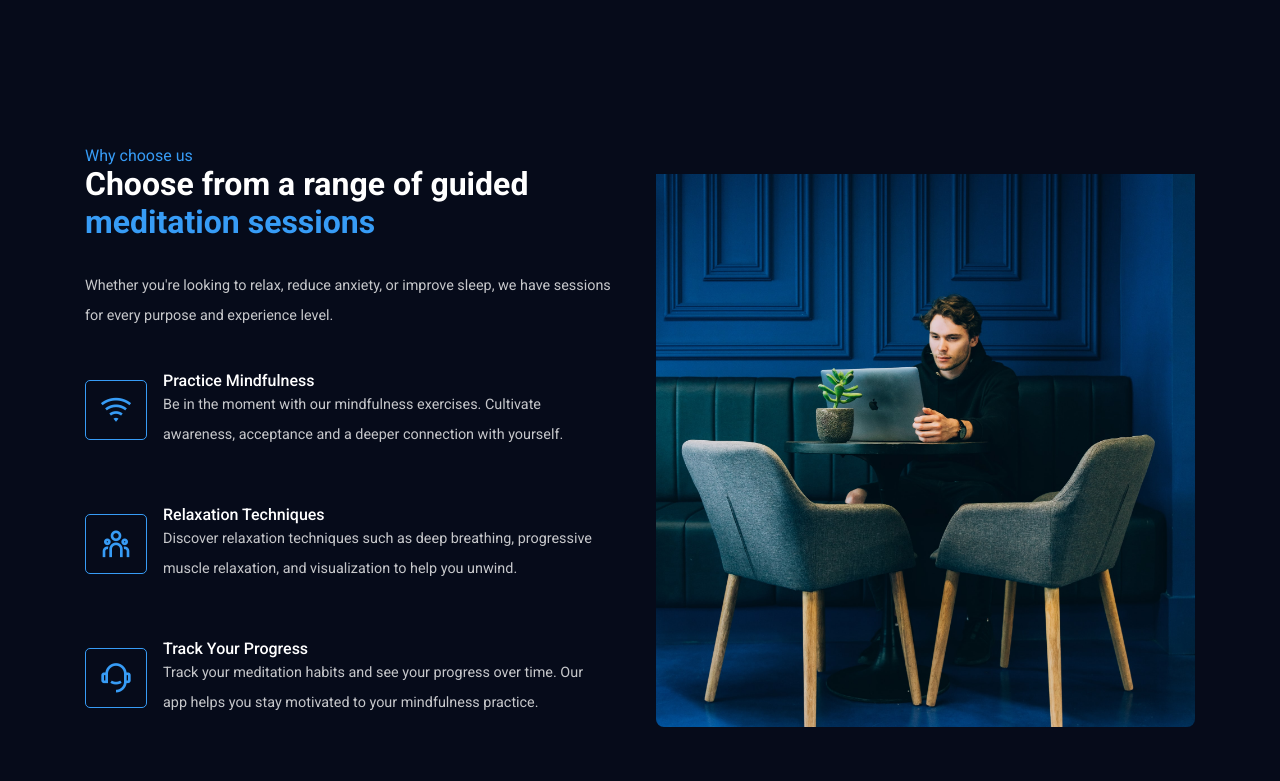
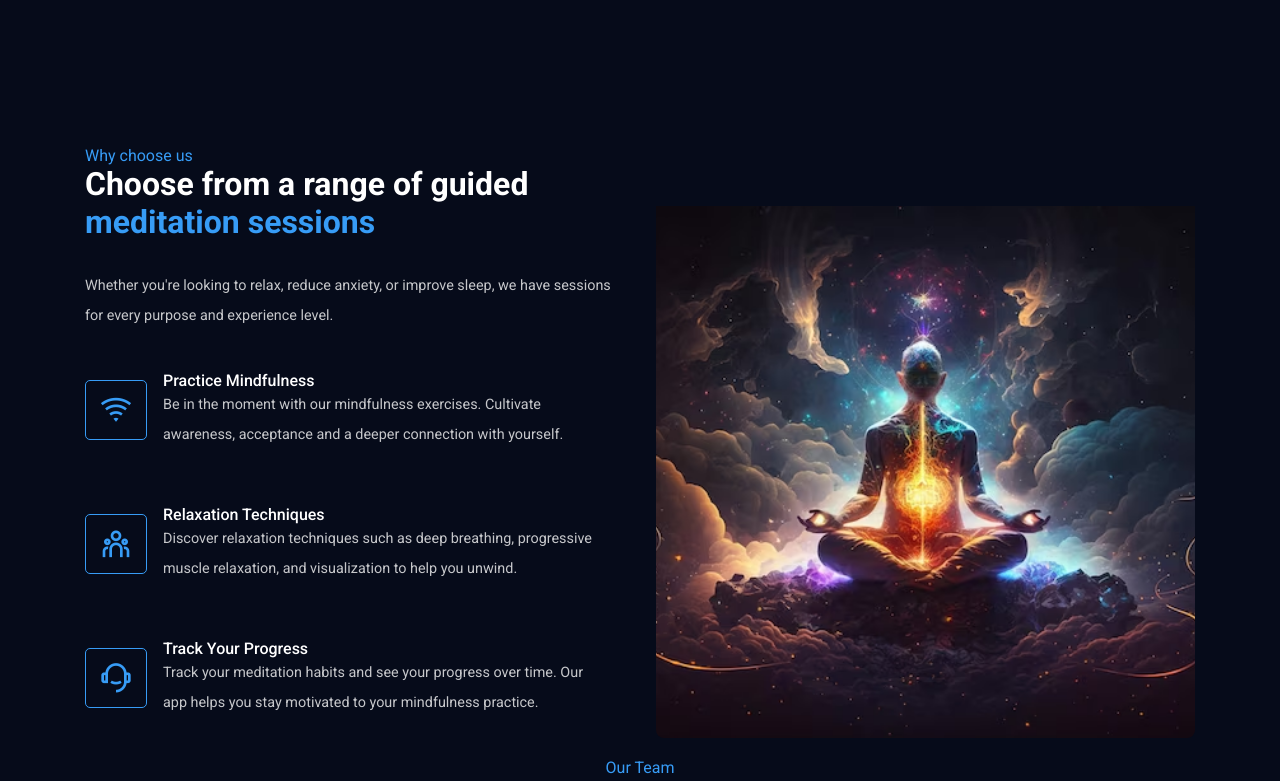
Before and after one commit to Soham2395/Meditation-App, a React (Create React App) app: page /home in a window 1280 px wide. Shown: the part 1393-2174 px from the top of the page. Built offline with nearby package versions, Linux system fonts and the light colour scheme.

Commit message:
About image updated

```diff
--- a/src/components/UI/About.jsx
+++ b/src/components/UI/About.jsx
@@ -1,6 +1,6 @@
 import React from 'react';
 import '../../styles/about.css';
-import aboutImg from '../../images/about-us.jpg';
+import aboutImg from '../../images/about-us.png';
 import {motion} from 'framer-motion';
 import {fadeIn} from '../../variants';
 
--- a/src/styles/about.css
+++ b/src/styles/about.css
@@ -7,9 +7,9 @@
     width:50%;
 }
 .about__img img{
-    padding-top: 3rem;
+    padding-top: 5rem;
     width: 100%;
-    height: 70%;
+    height: 100%;
     object-fit: cover;
     border-radius: 0.5rem;
 }
```
Also changed, not shown: src/images/about-us.jpg (deleted), src/images/about-us.png (added).
